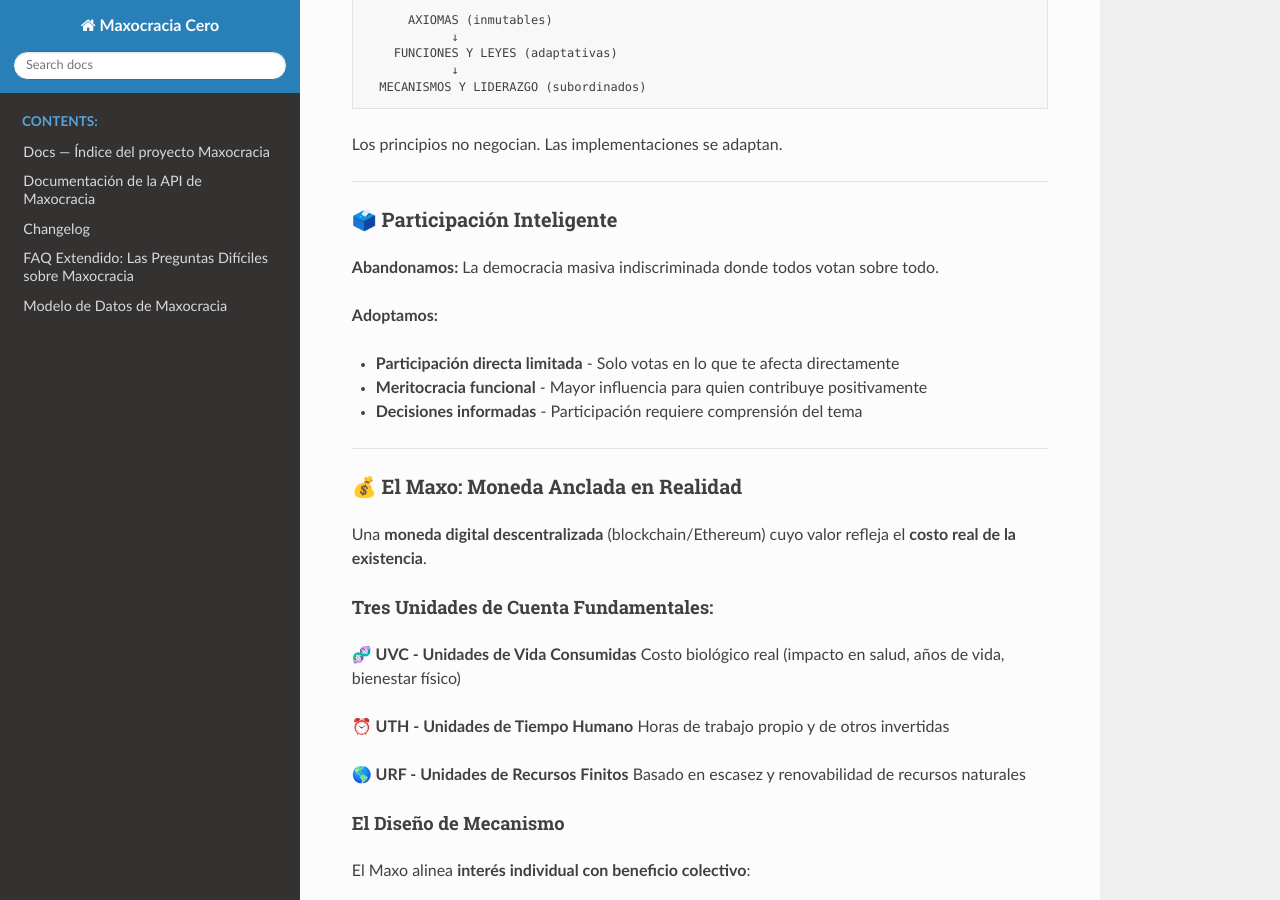
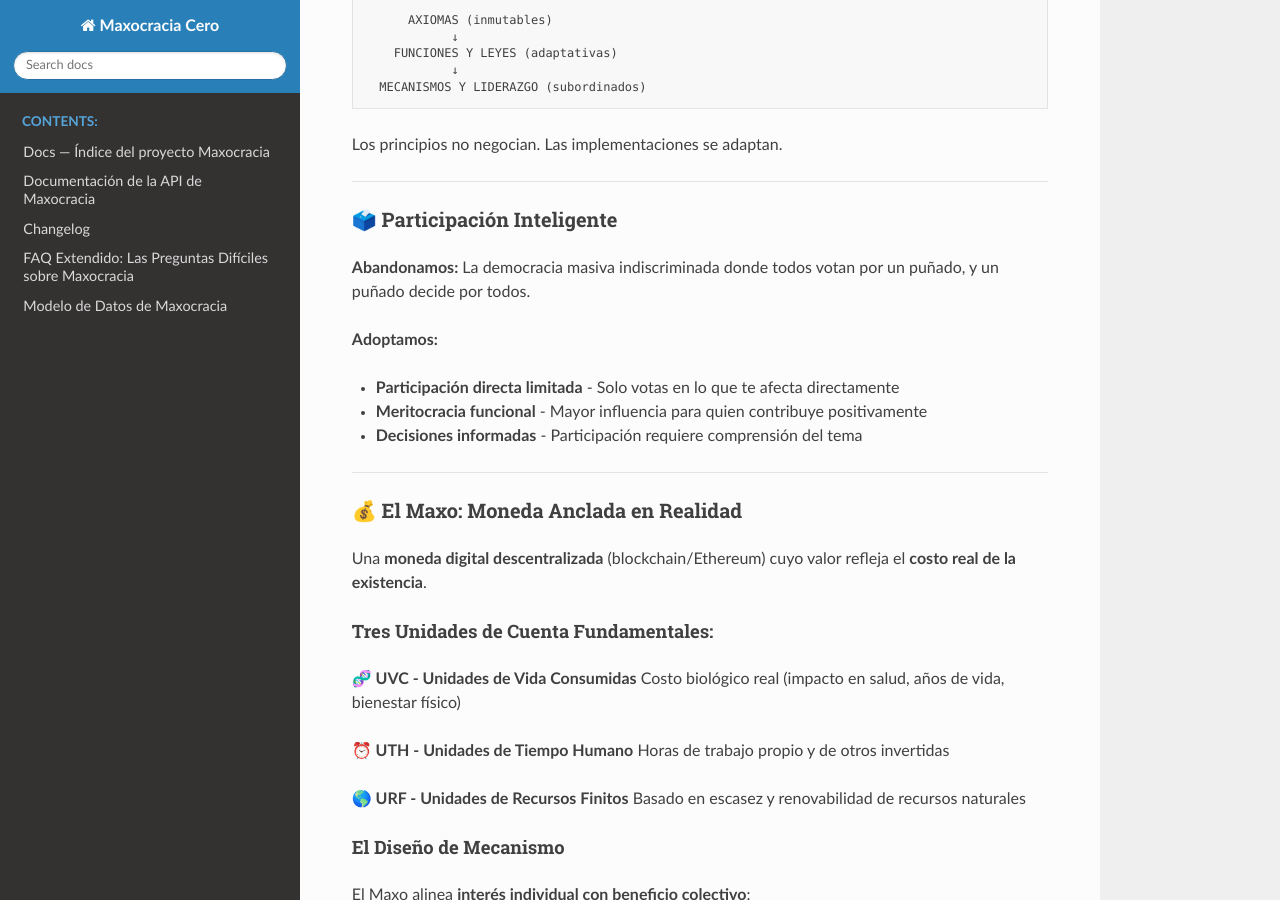
Before and after one commit to maxnelsonlopez/maxocracia-cero, a Sphinx documentation site: the page built from docs/maxocracia_brochure.md, in a window 1280 px wide and 900 px high, scrolled down 2164 px. Built offline with Sphinx 7.4.7 and the Read the Docs theme 3.1.0, drawn with Linux system fonts in a browser that asks for light colours; pages that are not in the unit, such as notebooks, are missing from menus.

Commit message:
Clarify voting process in maxocracia brochure

```diff
--- a/docs/maxocracia_brochure.md
+++ b/docs/maxocracia_brochure.md
@@ -92,7 +92,7 @@ Los principios no negocian. Las implementaciones se adaptan.
 
 ### 🗳️ Participación Inteligente
 
-**Abandonamos:** La democracia masiva indiscriminada donde todos votan sobre todo.
+**Abandonamos:** La democracia masiva indiscriminada donde todos votan por un puñado, y un puñado decide por todos.
 
 **Adoptamos:**
 - **Participación directa limitada** - Solo votas en lo que te afecta directamente
```
